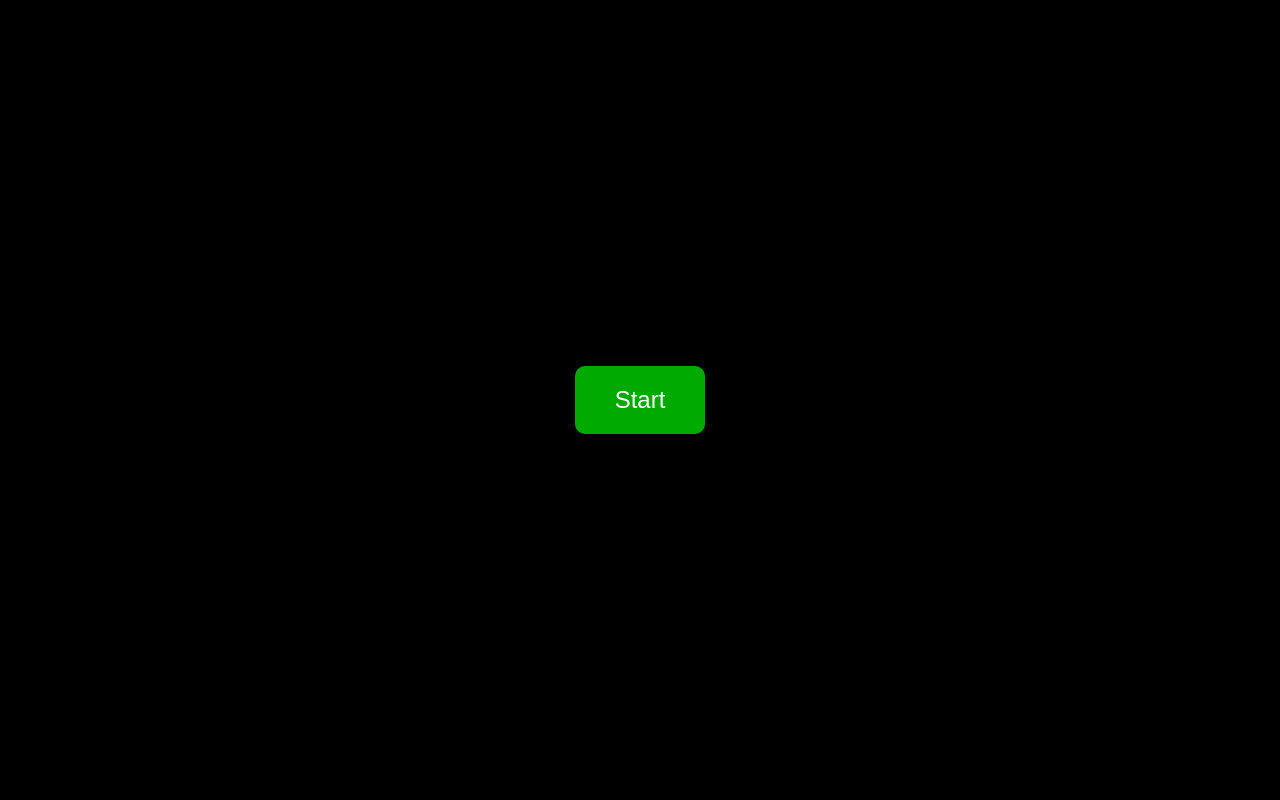
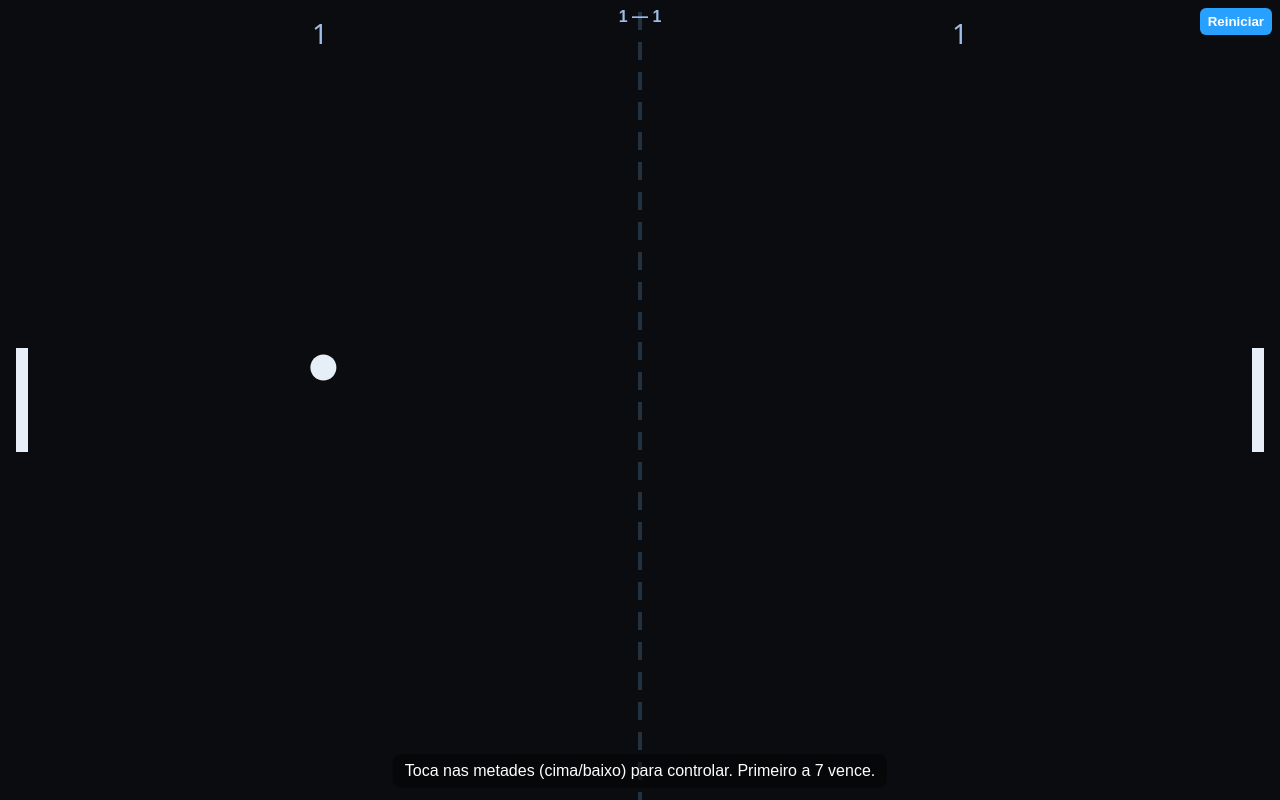
Before and after one commit to A50996/FILES, a plain HTML site: page jogo.html in a window 1280 px wide. Drawn offline with Linux system fonts and the light colour scheme.

Commit message:
Update jogo.html

```diff
--- a/jogo.html
+++ b/jogo.html
@@ -2,150 +2,259 @@
 <html lang="pt-PT">
 <head>
 <meta charset="utf-8" />
-  <meta name="viewport" content="width=device-width,initial-scale=1,user-scalable=no" />
-  <title>Pong 2 Jogadores Mobile</title>
+<meta name="viewport" content="width=device-width,initial-scale=1,maximum-scale=1,user-scalable=no">
+<title>Pong 2 Jogadores (Mobile)</title>
 <style>
-    html,body{
-      margin:0;
-      height:100%;
-      background:#000;
-      color:#fff;
-      font-family:sans-serif;
-      display:flex;
-      flex-direction:column;
-      align-items:center;
-      justify-content:center
-    }
-    canvas{
-      background:#111;
-      touch-action:none;
-      display:none
-    }
-    .controls{
-      position:fixed;
-      bottom:0;
-      width:100%;
-      display:grid;
-      grid-template-columns:repeat(4,1fr);
-      height:30vh;
-      display:none
-    }
-    .btn{
-      background:rgba(255,255,255,0.1);
-      display:flex;
-      align-items:center;
-      justify-content:center;
-      font-size:2em;
-      color:#fff;
-      user-select:none
-    }
-    .btn:active{
-      background:rgba(255,255,255,0.3)
-    }
-    #startBtn{
-      padding:20px 40px;
-      font-size:1.5em;
-      background:#0a0;
-      color:#fff;
-      border:none;
-      border-radius:10px;
-      cursor:pointer
-    }
+  :root{--bg:#000;--fg:#fff}
+  html,body{height:100%;margin:0;background:var(--bg);color:var(--fg);-webkit-tap-highlight-color:transparent}
+  #gameWrap{position:relative;height:100vh;width:100vw;overflow:hidden;display:flex;align-items:center;justify-content:center}
+  canvas{background:#050607;display:block;width:100%;height:100%;}
+  /* zonas táteis: divide ecrã em 4 (left/top = P1 up, left/bottom = P1 down, right/top = P2 up, right/bottom = P2 down) */
+  .touchZone{position:absolute;z-index:10;opacity:0.02;background:transparent;display:flex;align-items:center;justify-content:center;user-select:none}
+  /* left half */
+  #p1Up{left:0;top:0;width:50%;height:50%}
+  #p1Down{left:0;bottom:0;width:50%;height:50%}
+  /* right half */
+  #p2Up{right:0;top:0;width:50%;height:50%}
+  #p2Down{right:0;bottom:0;width:50%;height:50%}
+  /* small on-screen HUD */
+  #hud{position:absolute;top:8px;left:50%;transform:translateX(-50%);z-index:12;font-family:sans-serif;font-weight:700;color:#9fbde8}
+  #msg{position:absolute;bottom:12px;left:50%;transform:translateX(-50%);z-index:12;font-family:sans-serif;background:rgba(0,0,0,0.45);padding:8px 12px;border-radius:8px;color:#fff}
+  .btnSmall{position:absolute;top:8px;right:8px;z-index:13;background:#28a0ff;color:#fff;padding:6px 8px;border-radius:6px;font-weight:700;border:0}
 </style>
 </head>
 <body>
-  <button id="startBtn">Start</button>
-  <canvas id="game" width="800" height="500"></canvas>
-  <div class="controls" id="controls">
-    <div class="btn" id="p1Up">⬆️</div>
-    <div class="btn" id="p1Down">⬇️</div>
-    <div class="btn" id="p2Up">⬆️</div>
-    <div class="btn" id="p2Down">⬇️</div>
+  <div id="gameWrap">
+    <canvas id="game"></canvas>
+
+    <div id="p1Up" class="touchZone" aria-hidden="true"></div>
+    <div id="p1Down" class="touchZone" aria-hidden="true"></div>
+    <div id="p2Up" class="touchZone" aria-hidden="true"></div>
+    <div id="p2Down" class="touchZone" aria-hidden="true"></div>
+
+    <div id="hud">0 — 0</div>
+    <button id="restart" class="btnSmall">Reiniciar</button>
+    <div id="msg">Toca nas metades (cima/baixo) para controlar. Primeiro a 7 vence.</div>
   </div>
+
 <script>
+/* Pong 2 jogadores — touch split-screen */
 const canvas = document.getElementById('game');
 const ctx = canvas.getContext('2d');
-    const paddleH = 80, paddleW = 12, paddleSpeed = 6;
-    let p1 = {x:20, y:canvas.height/2 - paddleH/2, score:0},
-        p2 = {x:canvas.width - 20 - paddleW, y:canvas.height/2 - paddleH/2, score:0};
-    let ball = {x:canvas.width/2, y:canvas.height/2, r:8, vx:4, vy:3};
-    let p1Up=false,p1Down=false,p2Up=false,p2Down=false;
-    let gameStarted = false;
+const hud = document.getElementById('hud');
+const msg = document.getElementById('msg');
+const restartBtn = document.getElementById('restart');
 
-    function drawRect(x,y,w,h){ctx.fillRect(x,y,w,h);}
-    function drawCircle(x,y,r){ctx.beginPath();ctx.arc(x,y,r,0,Math.PI*2);ctx.fill();}
-    function resetBall(){
-      ball.x=canvas.width/2;
-      ball.y=canvas.height/2;
-      ball.vx*=-1;
-      ball.vy=3*(Math.random()>0.5?1:-1);
+let DPR = window.devicePixelRatio || 1;
+function fitCanvas(){
+  DPR = window.devicePixelRatio || 1;
+  const w = window.innerWidth;
+  const h = window.innerHeight;
+  canvas.style.width = w + 'px';
+  canvas.style.height = h + 'px';
+  canvas.width = Math.floor(w * DPR);
+  canvas.height = Math.floor(h * DPR);
+  ctx.setTransform(1,0,0,1,0,0);
+  ctx.scale(DPR, DPR);
 }
+window.addEventListener('resize', fitCanvas);
+fitCanvas();
+
+/* Game state */
+const settings = {
+  paddleW: 12,
+  paddleH: Math.max(64, Math.round(window.innerHeight * 0.13)),
+  paddleSpeed: Math.max(4, Math.round(window.innerHeight * 0.012)),
+  ballR: Math.max(6, Math.round(window.innerWidth * 0.01)),
+  maxScore: 7
+};
+
+let W = () => canvas.width / DPR;
+let H = () => canvas.height / DPR;
+
+let p1 = { x: 16, y: (H()-settings.paddleH)/2, score: 0 };
+let p2 = { x: W() - 16 - settings.paddleW, y: (H()-settings.paddleH)/2, score: 0 };
+let ball = { x: W()/2, y: H()/2, vx: 5, vy: 3 };
+let controls = { p1Up:false, p1Down:false, p2Up:false, p2Down:false };
+let running = true;
+
+function resetPositions(){
+  settings.paddleH = Math.max(64, Math.round(window.innerHeight * 0.13));
+  settings.paddleSpeed = Math.max(4, Math.round(window.innerHeight * 0.012));
+  settings.ballR = Math.max(6, Math.round(window.innerWidth * 0.01));
+  p1.y = (H()-settings.paddleH)/2;
+  p2.x = W() - 16 - settings.paddleW;
+  p2.y = (H()-settings.paddleH)/2;
+  ball.x = W()/2; ball.y = H()/2;
+  ball.vx = (Math.random()>0.5?1:-1) * 5;
+  ball.vy = (Math.random()>0.5?1:-1) * 3;
+}
+resetPositions();
+
+function clamp(v,a,b){ return Math.max(a, Math.min(b, v)); }
 
 function update(){
-      if(!gameStarted) return;
-      if(p1Up) p1.y -= paddleSpeed;
-      if(p1Down) p1.y += paddleSpeed;
-      if(p2Up) p2.y -= paddleSpeed;
-      if(p2Down) p2.y += paddleSpeed;
-      p1.y = Math.max(0,Math.min(canvas.height-paddleH,p1.y));
-      p2.y = Math.max(0,Math.min(canvas.height-paddleH,p2.y));
+  if(!running) return;
 
+  // player movement
+  if(controls.p1Up) p1.y -= settings.paddleSpeed;
+  if(controls.p1Down) p1.y += settings.paddleSpeed;
+  if(controls.p2Up) p2.y -= settings.paddleSpeed;
+  if(controls.p2Down) p2.y += settings.paddleSpeed;
+
+  p1.y = clamp(p1.y, 0, H()-settings.paddleH);
+  p2.y = clamp(p2.y, 0, H()-settings.paddleH);
+
+  // ball
   ball.x += ball.vx;
   ball.y += ball.vy;
 
-      if(ball.y - ball.r < 0 || ball.y + ball.r > canvas.height) ball.vy*=-1;
+  // top/bottom
+  if(ball.y - settings.ballR < 0 || ball.y + settings.ballR > H()) ball.vy *= -1;
 
-      if(ball.x - ball.r < p1.x + paddleW && ball.y > p1.y && ball.y < p1.y + paddleH){ball.vx*=-1;}
-      if(ball.x + ball.r > p2.x && ball.y > p2.y && ball.y < p2.y + paddleH){ball.vx*=-1;}
+  // paddle collisions (simple)
+  if(ball.x - settings.ballR < p1.x + settings.paddleW) {
+    if(ball.y > p1.y && ball.y < p1.y + settings.paddleH){
+      ball.x = p1.x + settings.paddleW + settings.ballR;
+      ball.vx = Math.abs(ball.vx) + 0.5;
+      // angle
+      const hit = (ball.y - (p1.y + settings.paddleH/2)) / (settings.paddleH/2);
+      ball.vy = hit * 6;
+      if(Math.abs(ball.vx) > 18) ball.vx = Math.sign(ball.vx)*18;
+    }
+  }
+  if(ball.x + settings.ballR > p2.x) {
+    if(ball.y > p2.y && ball.y < p2.y + settings.paddleH){
+      ball.x = p2.x - settings.ballR;
+      ball.vx = -Math.abs(ball.vx) - 0.5;
+      const hit = (ball.y - (p2.y + settings.paddleH/2)) / (settings.paddleH/2);
+      ball.vy = hit * 6;
+      if(Math.abs(ball.vx) > 18) ball.vx = Math.sign(ball.vx)*18;
+    }
+  }
 
-      if(ball.x < 0){p2.score++;resetBall();}
-      if(ball.x > canvas.width){p1.score++;resetBall();}
+  // score
+  if(ball.x < 0){
+    p2.score++;
+    hud.textContent = `${p1.score} — ${p2.score}`;
+    if(p2.score >= settings.maxScore) endGame('Player 2');
+    else resetBall('p2');
+  }
+  if(ball.x > W()){
+    p1.score++;
+    hud.textContent = `${p1.score} — ${p2.score}`;
+    if(p1.score >= settings.maxScore) endGame('Player 1');
+    else resetBall('p1');
+  }
+}
+
+function resetBall(lastTo){
+  ball.x = W()/2; ball.y = H()/2;
+  // serve towards quem perdeu
+  const dir = lastTo === 'p1' ? -1 : (lastTo === 'p2' ? 1 : (Math.random()>0.5?1:-1));
+  ball.vx = (4 + Math.random()*2) * dir;
+  ball.vy = (Math.random()*6 - 3);
+}
+
+function endGame(winner){
+  running = false;
+  msg.textContent = `${winner} ganha! Toca para reiniciar.`;
+  msg.style.background = 'rgba(10,10,10,0.7)';
 }
 
 function draw(){
-      ctx.clearRect(0,0,canvas.width,canvas.height);
-      ctx.fillStyle = '#fff';
-      drawRect(p1.x,p1.y,paddleW,paddleH);
-      drawRect(p2.x,p2.y,paddleW,paddleH);
-      drawCircle(ball.x,ball.y,ball.r);
-      ctx.font='20px sans-serif';
-      ctx.fillText(p1.score,canvas.width/4,30);
-      ctx.fillText(p2.score,3*canvas.width/4,30);
+  // clear (work in CSS px)
+  ctx.clearRect(0,0,canvas.width/DPR,canvas.height/DPR);
+
+  // scale already handled by ctx.scale; draw in CSS pixels
+  ctx.fillStyle = '#0b0c0f';
+  ctx.fillRect(0,0,W(),H());
+
+  // middle dashed
+  ctx.fillStyle = '#233240';
+  for(let y=12;y<H(); y+=30) ctx.fillRect(W()/2 - 2, y, 4, 18);
+
+  // paddles & ball
+  ctx.fillStyle = '#e6eef8';
+  ctx.fillRect(p1.x, p1.y, settings.paddleW, settings.paddleH);
+  ctx.fillRect(p2.x, p2.y, settings.paddleW, settings.paddleH);
+  ctx.beginPath();
+  ctx.arc(ball.x, ball.y, settings.ballR, 0, Math.PI*2);
+  ctx.fill();
+
+  // scores
+  ctx.fillStyle = '#9fbde8';
+  ctx.font = '28px system-ui, sans-serif';
+  ctx.textAlign = 'center';
+  ctx.fillText(p1.score, W()*0.25, 44);
+  ctx.fillText(p2.score, W()*0.75, 44);
 }
 
-    function loop(){update();draw();requestAnimationFrame(loop);}
+function loop(){
+  update();
+  draw();
+  requestAnimationFrame(loop);
+}
 loop();
 
-    function bindBtn(id,downVar){
-      const btn = document.getElementById(id);
-      btn.addEventListener('touchstart',()=>{window[downVar]=true;});
-      btn.addEventListener('touchend',()=>{window[downVar]=false;});
+/* Touch / Mouse handling for the 4 zones */
+function bindZone(el, setKey){
+  // touches
+  el.addEventListener('touchstart', (e) => {
+    e.preventDefault();
+    controls[setKey] = true;
+  }, {passive:false});
+  el.addEventListener('touchend', (e) => {
+    e.preventDefault();
+    controls[setKey] = false;
+  }, {passive:false});
+  el.addEventListener('touchcancel', (e) => {
+    controls[setKey] = false;
+  });
+
+  // mouse (useful for testing on desktop)
+  el.addEventListener('mousedown', (e) => { e.preventDefault(); controls[setKey] = true; });
+  window.addEventListener('mouseup', (e) => { controls[setKey] = false; });
 }
-    bindBtn('p1Up','p1Up');
-    bindBtn('p1Down','p1Down');
-    bindBtn('p2Up','p2Up');
-    bindBtn('p2Down','p2Down');
+bindZone(document.getElementById('p1Up'), 'p1Up');
+bindZone(document.getElementById('p1Down'), 'p1Down');
+bindZone(document.getElementById('p2Up'), 'p2Up');
+bindZone(document.getElementById('p2Down'), 'p2Down');
 
-    async function startGame(){
-      document.getElementById('startBtn').style.display = 'none';
-      document.getElementById('controls').style.display = 'grid';
-      canvas.style.display = 'block';
-      gameStarted = true;
-      if(canvas.requestFullscreen){
-        await canvas.requestFullscreen();
-      } else if(canvas.webkitRequestFullscreen){
-        await canvas.webkitRequestFullscreen();
-      }
-      if(screen.orientation && screen.orientation.lock){
-        try{
-          await screen.orientation.lock('landscape');
-        } catch(e){
-          console.warn('Não foi possível bloquear orientação:', e);
-        }
-      }
+/* Also support keyboard arrows / W S for desktop */
+window.addEventListener('keydown', (e) => {
+  if(e.key === 'w' || e.key === 'W') controls.p1Up = true;
+  if(e.key === 's' || e.key === 'S') controls.p1Down = true;
+  if(e.key === 'ArrowUp') controls.p2Up = true;
+  if(e.key === 'ArrowDown') controls.p2Down = true;
+  // restart
+  if(e.key === 'Enter') restartGame();
+});
+window.addEventListener('keyup', (e) => {
+  if(e.key === 'w' || e.key === 'W') controls.p1Up = false;
+  if(e.key === 's' || e.key === 'S') controls.p1Down = false;
+  if(e.key === 'ArrowUp') controls.p2Up = false;
+  if(e.key === 'ArrowDown') controls.p2Down = false;
+});
+
+function restartGame(){
+  p1.score = 0; p2.score = 0;
+  hud.textContent = `${p1.score} — ${p2.score}`;
+  running = true;
+  resetPositions();
+  msg.textContent = 'Toca nas metades (cima/baixo) para controlar. Primeiro a 7 vence.';
 }
 
-    document.getElementById('startBtn').addEventListener('click', startGame);
+restartBtn.addEventListener('click', restartGame);
+/* tap to restart when game over */
+document.getElementById('gameWrap').addEventListener('touchstart', (e) => {
+  if(!running) restartGame();
+});
+
+// On orientation / resize, recompute sizes and reposition
+window.addEventListener('orientationchange', () => { setTimeout(()=>{ fitCanvas(); resetPositions(); }, 200); });
+window.addEventListener('resize', () => { setTimeout(()=>{ fitCanvas(); resetPositions(); }, 100); });
+
 </script>
 </body>
 </html>
```
Lines whose indentation alone changed are shown as unchanged.
